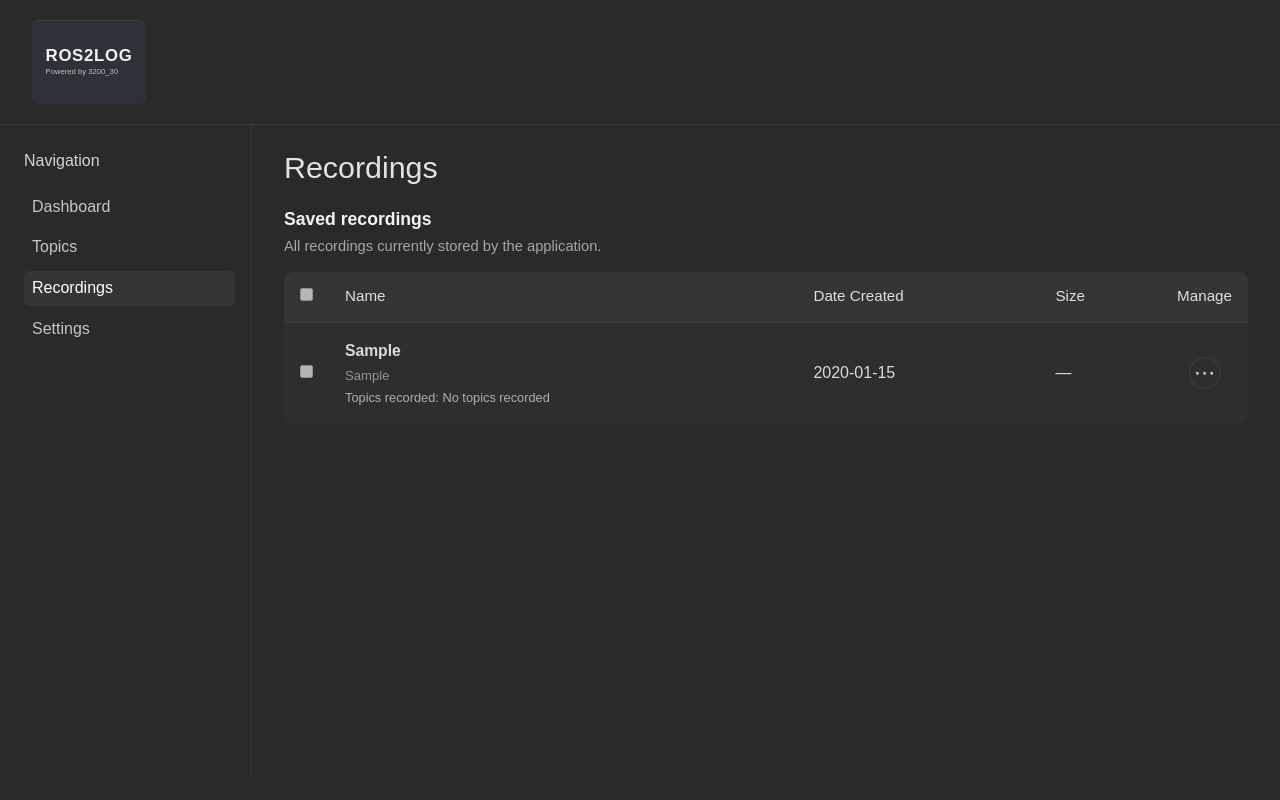
After one commit to MD23728478/ros2log, a Flask app: page /recordings in a window 1280 px wide. The commit adds this page. Run offline with Flask 3, Linux system fonts and the light colour scheme; tables that the repository leaves empty hold one stand-in row (values such as "Sample post"); some libraries are stand-ins or nearby versions.

Commit message:
Topics and Recording pages set up

```diff
--- a/backend/api/__init__.py
+++ b/backend/api/__init__.py
@@ -8,3 +8,4 @@ from backend.api import ros2  # noqa: E402, F401
 from backend.api import topic_monitor  # noqa: E402, F401
 from backend.api import topic_list  # noqa: E402, F401
 from backend.api import topic_record  # noqa: E402, F401
+from backend.api import recordings  # noqa: E402, F401
--- a/backend/pages.py
+++ b/backend/pages.py
@@ -1,9 +1,107 @@
+import json
+from pathlib import Path
+
 from flask import Blueprint, render_template
+
+from backend.database import get_database
 
 
 blueprint = Blueprint("pages", __name__)
 
+PROJECT_ROOT = Path(__file__).resolve().parent.parent
+
+
+def _render_page(template, *, active_page, title, **context):
+    return render_template(
+        template,
+        active_page=active_page,
+        page_title=title,
+        **context,
+    )
+
+
+def _recording_filesize(output_path):
+    recording_path = PROJECT_ROOT / output_path.lstrip("/")
+    if not recording_path.exists():
+        return None
+
+    total_bytes = 0
+    for path in recording_path.rglob("*"):
+        if path.is_file():
+            total_bytes += path.stat().st_size
+
+    return total_bytes
+
+
+def _format_size(size_bytes):
+    if size_bytes is None:
+        return "—"
+    if size_bytes < 1000:
+        return f"{size_bytes}B"
+
+    units = ["KB", "MB", "GB", "TB"]
+    value = float(size_bytes)
+    unit_index = -1
+    while value >= 1000 and unit_index < len(units) - 1:
+        value /= 1000.0
+        unit_index += 1
+
+    if value >= 10 or value.is_integer():
+        return f"{int(round(value))}{units[unit_index]}"
+    return f"{value:.1f}{units[unit_index]}"
+
+
+def _recordings():
+    rows = get_database().execute(
+        """
+        SELECT id, output_path, topics, status, started_at, finished_at
+        FROM recordings
+        ORDER BY started_at DESC, id DESC
+        """
+    ).fetchall()
+
+    recordings = []
+    for row in rows:
+        try:
+            topics = json.loads(row["topics"])
+        except (TypeError, json.JSONDecodeError):
+            topics = []
+        if not isinstance(topics, list):
+            topics = []
+
+        recordings.append(
+            {
+                "id": row["id"],
+                "output_path": row["output_path"],
+                "display_name": Path(row["output_path"]).name,
+                "status": row["status"],
+                "started_at": row["started_at"],
+                "finished_at": row["finished_at"],
+                "topics": topics,
+                "topic_count": len(topics),
+                "topic_summary": ", ".join(topics) if topics else "No topics recorded",
+                "size": _format_size(_recording_filesize(row["output_path"])),
+            }
+        )
+
+    return recordings
+
 
 @blueprint.get("/")
 def index():
-    return render_template("index.html", name="World")
+    return _render_page("index.html", active_page="dashboard", title="Dashboard")
+
+
+@blueprint.get("/topics")
+def topics_page():
+    return _render_page("topics.html", active_page="topics", title="Topics")
+
+
+@blueprint.get("/recordings")
+def recordings_page():
+    return _render_page(
+        "recordings.html",
+        active_page="recordings",
+        title="Recordings",
+        recordings=_recordings(),
+    )
--- a/frontend/static/css/app.css
+++ b/frontend/static/css/app.css
@@ -238,6 +238,163 @@ body {
 .topic-monitor-row { padding: 0.25rem 0; color: rgba(242,242,242,0.92); }
 .topic-monitor-error { color: #ffb3b3; margin-top: 0.5rem; display: none; }
 
+.topics-page-tools {
+	display: block;
+	max-width: 26rem;
+}
+
+.recordings-page-panel {
+	max-width: 64rem;
+}
+
+.recordings-page-header {
+	margin-bottom: 0.9rem;
+}
+
+.recordings-page-title {
+	margin: 0;
+	font-size: 1.1rem;
+	font-weight: 600;
+}
+
+.recordings-page-summary {
+	margin: 0.3rem 0 0;
+	color: rgba(242, 242, 242, 0.62);
+	font-size: 0.92rem;
+}
+
+.recordings-table-wrap {
+	overflow-x: auto;
+}
+
+.recordings-table {
+	width: 100%;
+	min-width: 58rem;
+	border-collapse: collapse;
+	border-spacing: 0;
+	background: rgba(255, 255, 255, 0.02);
+	border-radius: 0.6rem;
+	overflow: hidden;
+}
+
+.recordings-table thead th {
+	padding: 0.85rem 1rem;
+	text-align: left;
+	font-size: 0.95rem;
+	font-weight: 400;
+	color: rgba(242, 242, 242, 0.9);
+	background: rgba(255, 255, 255, 0.035);
+	border-bottom: 1px solid rgba(255, 255, 255, 0.05);
+}
+
+.recordings-table tbody td {
+	padding: 1rem 1rem;
+	border-bottom: 1px solid rgba(255, 255, 255, 0.06);
+	color: rgba(242, 242, 242, 0.88);
+	vertical-align: middle;
+}
+
+.recordings-table tbody tr:last-child td {
+	border-bottom: 0;
+}
+
+.recordings-table-select {
+	width: 2.5rem;
+	text-align: center;
+}
+
+.recordings-table-manage {
+	width: 5rem;
+	text-align: center;
+}
+
+.recording-name {
+	font-size: 0.98rem;
+	font-weight: 600;
+}
+
+.recording-path {
+	margin-top: 0.2rem;
+	font-size: 0.82rem;
+	color: rgba(242, 242, 242, 0.52);
+	overflow-wrap: anywhere;
+}
+
+.recording-topics {
+	margin-top: 0.2rem;
+	font-size: 0.8rem;
+	color: rgba(242, 242, 242, 0.66);
+	overflow-wrap: anywhere;
+}
+
+.recording-manage-button {
+	width: 2rem;
+	height: 2rem;
+	padding: 0;
+	border: 1px solid rgba(255, 255, 255, 0.08);
+	border-radius: 999px;
+	background: transparent;
+	color: rgba(242, 242, 242, 0.85);
+	font-size: 1.35rem;
+	line-height: 1;
+	cursor: pointer;
+}
+
+.recording-manage-button:hover {
+	background: rgba(255, 255, 255, 0.06);
+	border-color: rgba(255, 255, 255, 0.15);
+	color: #ffffff;
+}
+
+.recording-manage-wrap {
+	position: relative;
+	display: inline-flex;
+	justify-content: center;
+}
+
+.recording-manage-menu {
+	position: absolute;
+	top: calc(100% + 0.35rem);
+	right: 0;
+	z-index: 20;
+	min-width: 8rem;
+	padding: 0.35rem;
+	border: 1px solid rgba(255, 255, 255, 0.08);
+	border-radius: 0.5rem;
+	background: #2f3138;
+	box-shadow: 0 0.75rem 1.5rem rgba(0, 0, 0, 0.35);
+}
+
+.recording-manage-option {
+	display: block;
+	width: 100%;
+	padding: 0.55rem 0.7rem;
+	border: 0;
+	border-radius: 0.35rem;
+	background: transparent;
+	color: #f2f2f2;
+	text-align: left;
+	cursor: pointer;
+}
+
+.recording-manage-option:hover {
+	background: rgba(255, 255, 255, 0.08);
+}
+
+.recording-manage-option.danger {
+	color: #ffb3b3;
+}
+
+.recording-manage-option.danger:hover {
+	background: rgba(248, 113, 113, 0.15);
+}
+
+.recordings-table-empty {
+	padding: 1.25rem 1rem;
+	text-align: center;
+	color: rgba(242, 242, 242, 0.72);
+}
+
 /* inline spinner used by Measure button */
 .topic-spinner {
 	display: inline-block;
--- /dev/null
+++ b/frontend/static/js/recordings.js
@@ -0,0 +1,67 @@
+(() => {
+  const rows = Array.from(document.querySelectorAll('.recording-row'));
+  if (!rows.length) return;
+
+  function closeMenus(exceptRow = null) {
+    rows.forEach((row) => {
+      if (row === exceptRow) return;
+      const button = row.querySelector('.recording-manage-button');
+      const menu = row.querySelector('.recording-manage-menu');
+      button.setAttribute('aria-expanded', 'false');
+      menu.hidden = true;
+    });
+  }
+
+  async function request(url, options) {
+    const response = await fetch(url, { cache: 'no-store', ...options });
+    const data = await response.json();
+    if (!response.ok) {
+      throw new Error(data.error || `HTTP ${response.status}`);
+    }
+    return data;
+  }
+
+  rows.forEach((row) => {
+    const button = row.querySelector('.recording-manage-button');
+    const menu = row.querySelector('.recording-manage-menu');
+    const name = row.dataset.recordingName;
+    const id = row.dataset.recordingId;
+
+    button.addEventListener('click', (event) => {
+      event.stopPropagation();
+      const willOpen = menu.hidden;
+      closeMenus(row);
+      menu.hidden = !willOpen;
+      button.setAttribute('aria-expanded', String(willOpen));
+    });
+
+    menu.querySelector('[data-action="rename"]').addEventListener('click', async () => {
+      const nextName = window.prompt('Rename recording', name);
+      closeMenus();
+      if (!nextName || !nextName.trim() || nextName.trim() === name) return;
+      try {
+        await request(`/api/recordings/${id}/rename`, {
+          method: 'POST',
+          headers: { 'Content-Type': 'application/json' },
+          body: JSON.stringify({ name: nextName.trim() }),
+        });
+        window.location.reload();
+      } catch (error) {
+        window.alert(error.message);
+      }
+    });
+
+    menu.querySelector('[data-action="delete"]').addEventListener('click', async () => {
+      closeMenus();
+      if (!window.confirm(`Delete ${name}? This cannot be undone.`)) return;
+      try {
+        await request(`/api/recordings/${id}/delete`, { method: 'POST' });
+        row.remove();
+      } catch (error) {
+        window.alert(error.message);
+      }
+    });
+  });
+
+  document.addEventListener('click', () => closeMenus());
+})();
--- /dev/null
+++ b/frontend/templates/recordings.html
@@ -0,0 +1,70 @@
+{% extends "base.html" %}
+
+{% block title %}Recordings{% endblock %}
+
+{% block content %}
+  {% include "header.html" %}
+
+  <div class="app-dashboard">
+    {% include "sidebar.html" %}
+
+    <main class="app-dashboard-main">
+      <h1 class="app-dashboard-title">Recordings</h1>
+
+      <section class="recordings-page-panel" aria-labelledby="recordings-page-title">
+        <header class="recordings-page-header">
+          <h2 id="recordings-page-title" class="recordings-page-title">Saved recordings</h2>
+          <p class="recordings-page-summary">All recordings currently stored by the application.</p>
+        </header>
+
+        <div class="recordings-table-wrap">
+          <table class="recordings-table">
+            <thead>
+              <tr>
+                <th class="recordings-table-select" scope="col">
+                  <span class="visually-hidden">Select all</span>
+                  <input type="checkbox" disabled aria-hidden="true">
+                </th>
+                <th scope="col">Name</th>
+                <th scope="col">Date Created</th>
+                <th scope="col">Size</th>
+                <th class="recordings-table-manage" scope="col">Manage</th>
+              </tr>
+            </thead>
+            <tbody>
+              {% for recording in recordings %}
+                <tr class="recording-row" data-recording-id="{{ recording.id }}" data-recording-name="{{ recording.display_name }}">
+                  <td class="recordings-table-select">
+                    <input type="checkbox" disabled aria-hidden="true">
+                  </td>
+                  <td>
+                    <div class="recording-name">{{ recording.display_name }}</div>
+                    <div class="recording-path">{{ recording.output_path }}</div>
+                    <div class="recording-topics">Topics recorded: {{ recording.topic_summary }}</div>
+                  </td>
+                  <td>{{ recording.started_at }}</td>
+                  <td>{{ recording.size }}</td>
+                  <td class="recordings-table-manage">
+                    <div class="recording-manage-wrap">
+                      <button class="recording-manage-button" type="button" aria-haspopup="menu" aria-expanded="false" aria-label="Manage {{ recording.display_name }}">⋯</button>
+                      <div class="recording-manage-menu" role="menu" hidden>
+                        <button class="recording-manage-option" type="button" data-action="rename" role="menuitem">Rename</button>
+                        <button class="recording-manage-option danger" type="button" data-action="delete" role="menuitem">Delete</button>
+                      </div>
+                    </div>
+                  </td>
+                </tr>
+              {% else %}
+                <tr>
+                  <td class="recordings-table-empty" colspan="5">No recordings have been saved yet.</td>
+                </tr>
+              {% endfor %}
+            </tbody>
+          </table>
+        </div>
+      </section>
+
+      <script src="{{ url_for('static', filename='js/recordings.js') }}"></script>
+    </main>
+  </div>
+{% endblock %}
--- a/frontend/templates/sidebar.html
+++ b/frontend/templates/sidebar.html
@@ -2,9 +2,9 @@
   <div class="app-sidebar-title">Navigation</div>
 
   <nav class="app-sidebar-nav" aria-label="Navigation">
-    <a class="app-sidebar-link active" href="#">Dashboard</a>
-    <a class="app-sidebar-link" href="#">Topics</a>
-    <a class="app-sidebar-link" href="#">Recordings</a>
+    <a class="app-sidebar-link{% if active_page == 'dashboard' %} active{% endif %}" href="{{ url_for('pages.index') }}"{% if active_page == 'dashboard' %} aria-current="page"{% endif %}>Dashboard</a>
+    <a class="app-sidebar-link{% if active_page == 'topics' %} active{% endif %}" href="{{ url_for('pages.topics_page') }}"{% if active_page == 'topics' %} aria-current="page"{% endif %}>Topics</a>
+    <a class="app-sidebar-link{% if active_page == 'recordings' %} active{% endif %}" href="{{ url_for('pages.recordings_page') }}"{% if active_page == 'recordings' %} aria-current="page"{% endif %}>Recordings</a>
     <a class="app-sidebar-link" href="#">Settings</a>
   </nav>
 </aside>
```
Also changed, not shown: backend/api/recordings.py (added, +89 -0 lines), frontend/templates/topics.html (added, +19 -0 lines), test/test_app.py (+99 -1 lines).
